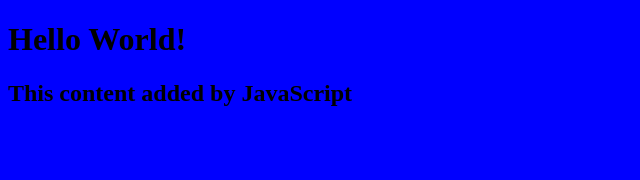
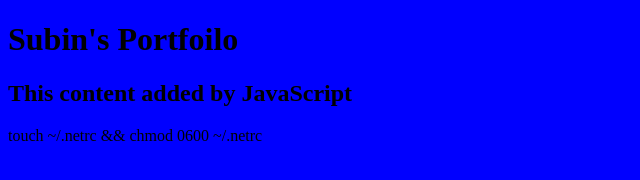
Before and after one commit to subin-kim1123/example-repository, a plain HTML site: page index.html in a window 1280 px wide. Shown: the whole page, without its empty margins (0-640 px from the left). Drawn offline with Linux system fonts and the light colour scheme.

Commit message:
updataed html

```diff
--- a/index.html
+++ b/index.html
@@ -6,7 +6,7 @@
     <title>My Website</title>
   </head>
   <body>
-    <h1>Hello World!</h1>
+    <h1>Subin's Portfoilo</h1>
     <script src="script.js"></script>
   </body>
-</html>
+</html> touch ~/.netrc && chmod 0600 ~/.netrc
```
